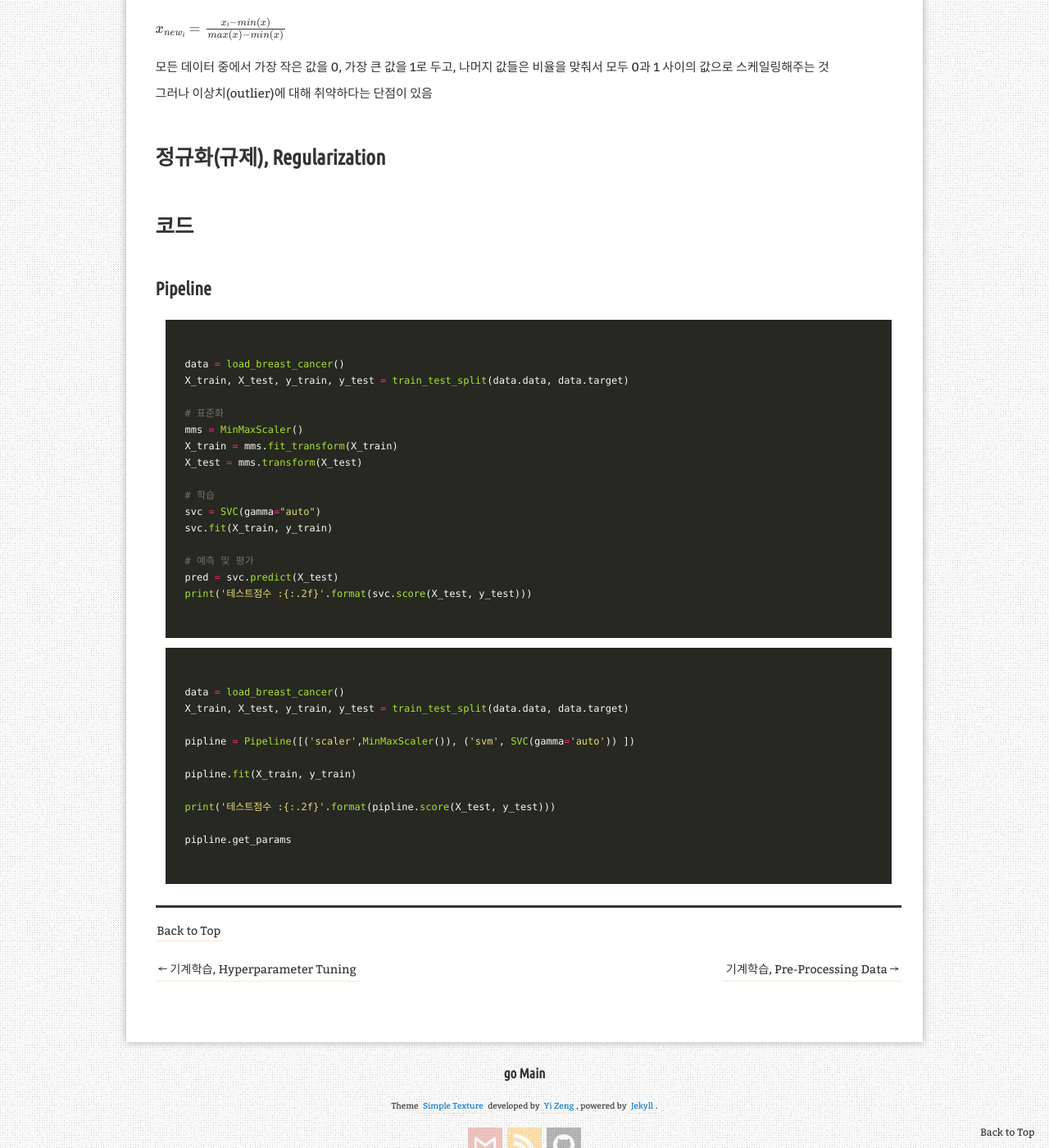
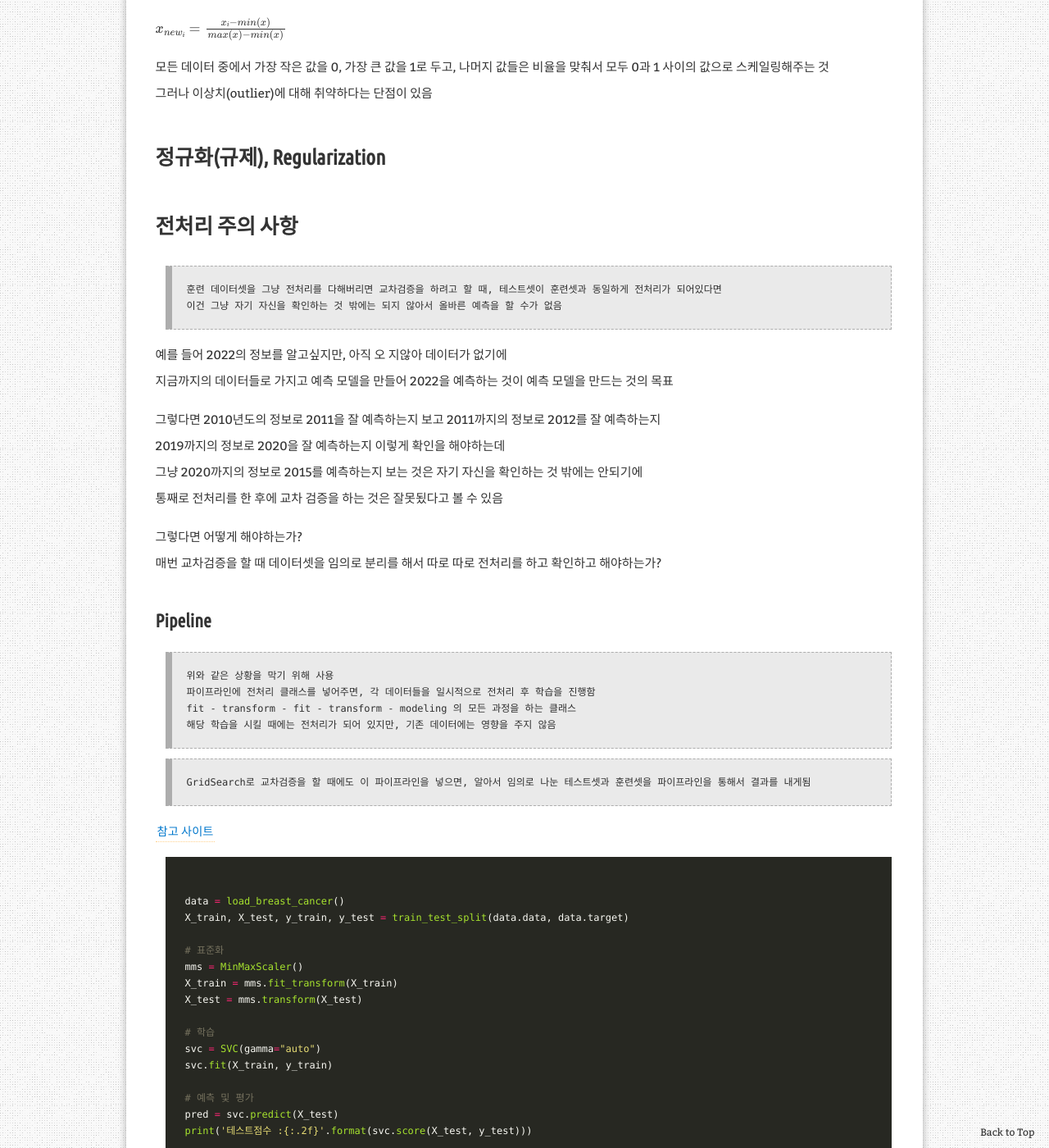
Before and after one commit to aristohyun/aristohyun.github.io, a Jekyll site: the page built from _posts/2021-07-08-Pre-Processing-Data-2.md, in a window 1280 px wide and 1400 px high, scrolled down 1452 px. Shown: the whole window at 82% size. Built offline with Jekyll 4.4.1, drawn with Linux system fonts in a browser that asks for light colours; formulas are drawn with MathJax 3; comment, search, counter and statistics services are not loaded.

Commit message:
Update 2021-07-08-Pre-Processing-Data-2.md

```diff
--- a/_posts/2021-07-08-Pre-Processing-Data-2.md
+++ b/_posts/2021-07-08-Pre-Processing-Data-2.md
@@ -54,9 +54,34 @@ $ x_ {new\_i} = \frac{x_ i - min(x)}{max(x) - min(x)}   $
 
 
 
-# 코드
+# 전처리 주의 사항
+
+> 훈련 데이터셋을 그냥 전처리를 다해버리면 교차검증을 하려고 할 때, 테스트셋이 훈련셋과 동일하게 전처리가 되어있다면
+> 이건 그냥 자기 자신을 확인하는 것 밖에는 되지 않아서 올바른 예측을 할 수가 없음
+
+예를 들어 2022의 정보를 알고싶지만, 아직 오 지않아 데이터가 없기에
+지금까지의 데이터들로 가지고 예측 모델을 만들어 2022을 예측하는 것이 예측 모델을 만드는 것의 목표
+
+그렇다면 2010년도의 정보로 2011을 잘 예측하는지 보고 2011까지의 정보로 2012를 잘 예측하는지
+2019까지의 정보로 2020을 잘 예측하는지 이렇게 확인을 해야하는데
+그냥 2020까지의 정보로 2015를 예측하는지 보는 것은 자기 자신을 확인하는 것 밖에는 안되기에
+통째로 전처리를 한 후에 교차 검증을 하는 것은 잘못됬다고 볼 수 있음
+
+그렇다면 어떻게 해야하는가?
+매번 교차검증을 할 때 데이터셋을 임의로 분리를 해서 따로 따로 전처리를 하고 확인하고 해야하는가?
 
 ## Pipeline
+
+> 위와 같은 상황을 막기 위해 사용
+> 파이프라인에 전처리 클래스를 넣어주면, 각 데이터들을 일시적으로 전처리 후 학습을 진행함
+> fit - transform - fit - transform - modeling 의 모든 과정을 하는 클래스
+> 해당 학습을 시킬 때에는 전처리가 되어 있지만, 기존 데이터에는 영향을 주지 않음
+
+> GridSearch로 교차검증을 할 때에도 이 파이프라인을 넣으면, 알아서 임의로 나눈 테스트셋과 훈련셋을 파이프라인을 통해서 결과를 내게됨
+
+
+[참고 사이트](https://m.blog.naver.com/PostView.naver?isHttpsRedirect=true&blogId=gdpresent&logNo=221730873049){:target="_ blank"}
+
 
 ~~~ python
 
@@ -89,6 +114,4 @@ pipline.fit(X_train, y_train)
 
 print('테스트점수 :{:.2f}'.format(pipline.score(X_test, y_test)))
 
-pipline.get_params
-
 ~~~
```
